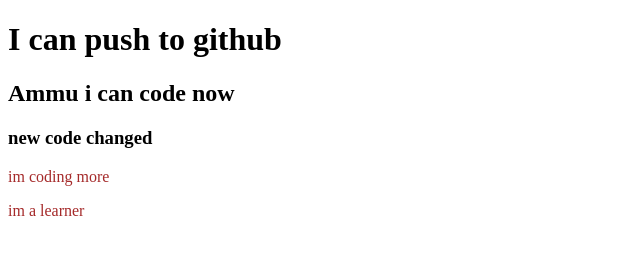
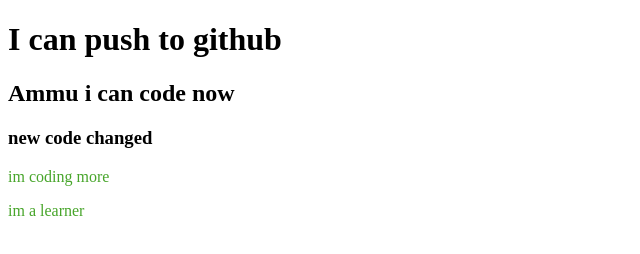
Before and after one commit to Sanzanaimaam/my-secend-repo, a plain HTML site: page index.html in a window 1280 px wide. Shown: the whole page, without its empty margins (0-640 px from the left). Drawn offline with Linux system fonts and the light colour scheme.

Commit message:
color changed

```diff
--- a/style.css
+++ b/style.css
@@ -1,3 +1,3 @@
 p{
-    color: brown;
+    color: rgb(71, 165, 42);
 }
```
